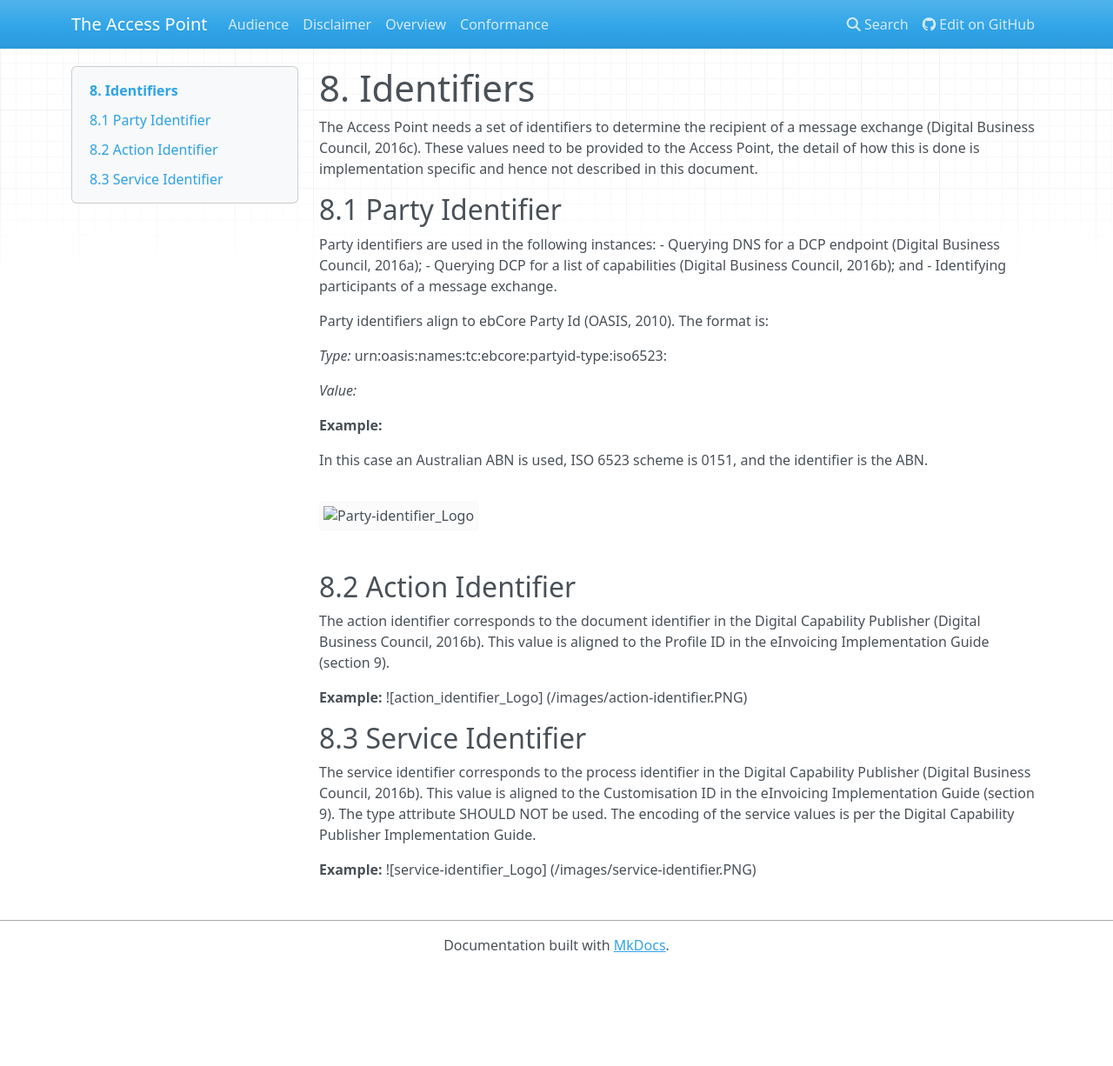
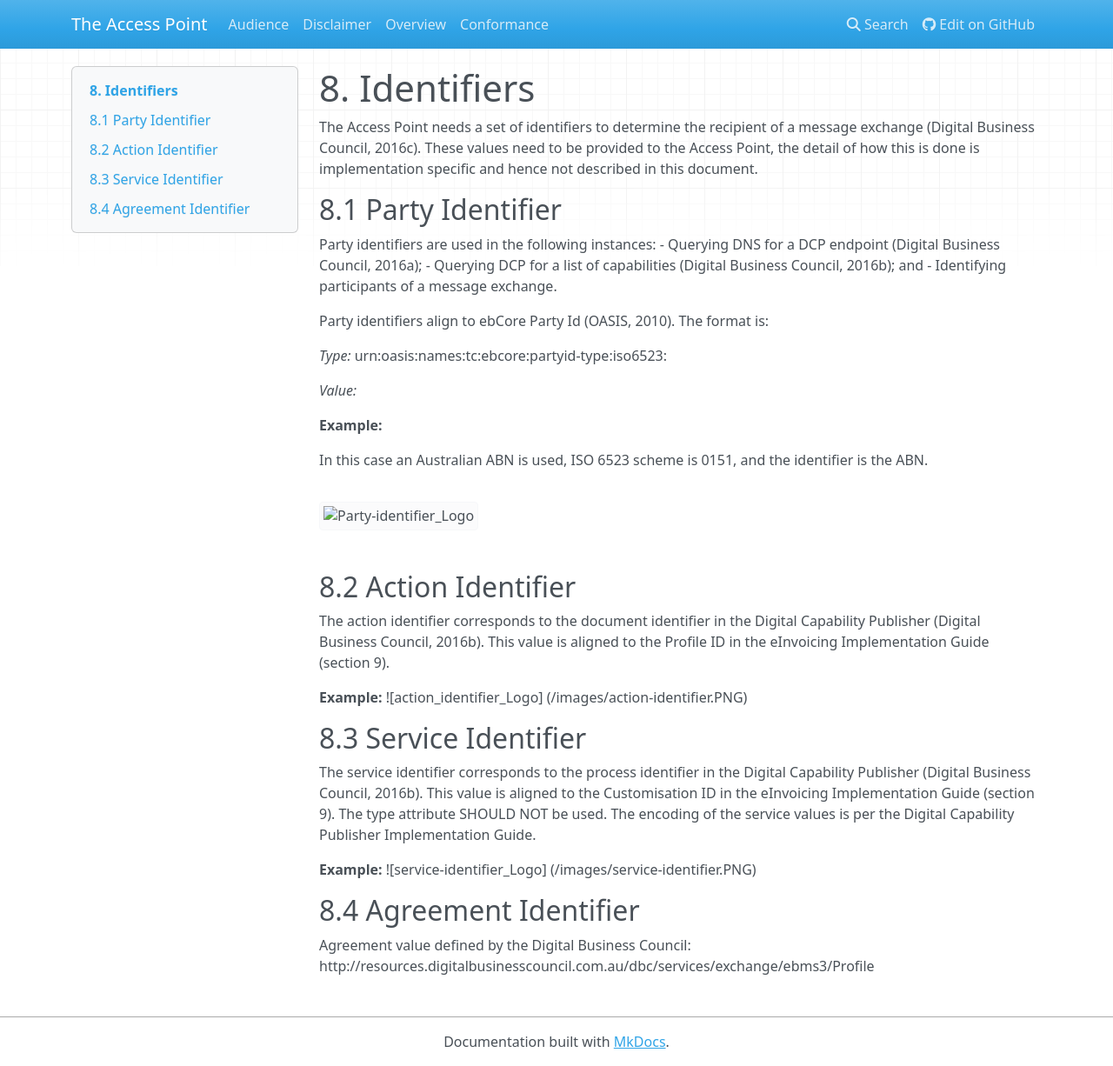
Before and after one commit to Digital-Business-Council/Access-Point, an MkDocs documentation site: the page built from docs/identifiers.md, in a window 1280 px wide and 1226 px high. Shown: the whole window at 87% size. Built offline with MkDocs 1.6.1, drawn with Linux system fonts in a browser that asks for light colours; nearby versions of some CDN libraries; old or Windows-style settings are respelled for this version of MkDocs.

Commit message:
Update identifiers.md

```diff
--- a/docs/identifiers.md
+++ b/docs/identifiers.md
@@ -34,3 +34,8 @@ The type attribute SHOULD NOT be used. The encoding of the service values is per
 
 **Example:**
 ![service-identifier_Logo] (/images/service-identifier.PNG)
+
+
+## 8.4 Agreement Identifier
+Agreement value defined by the Digital Business Council:
+http://resources.digitalbusinesscouncil.com.au/dbc/services/exchange/ebms3/Profile
```
